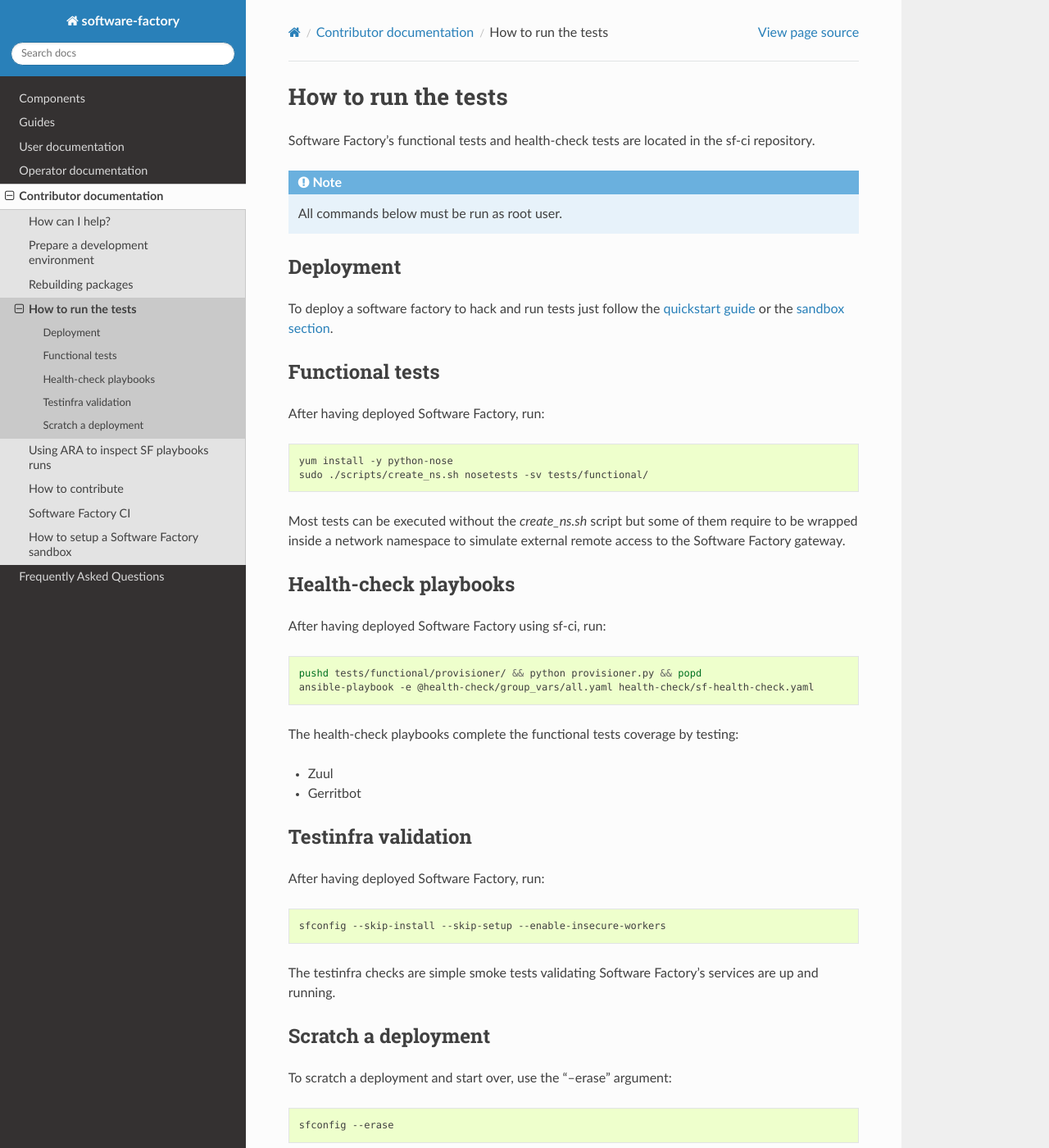
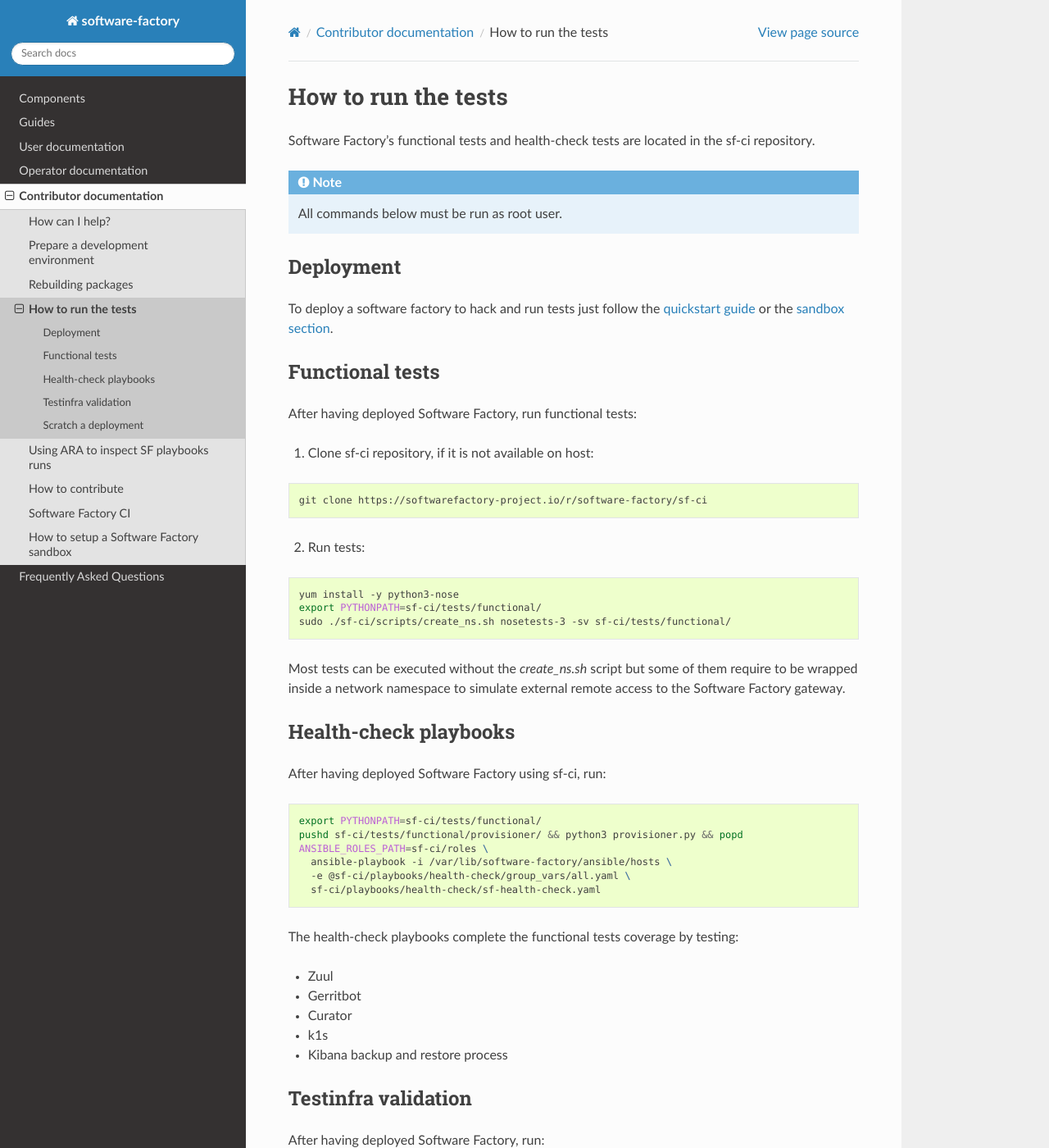
Before and after one commit to softwarefactory-project/sf-docs, a Sphinx documentation site: the page built from docs/contributor/run_tests.rst, in a window 1280 px wide and 1400 px high. Shown: the whole window at 82% size. Built offline with Sphinx 7.4.7 and the Read the Docs theme 2.0.0, drawn with Linux system fonts in a browser that asks for light colours.

Commit message:
Update run-tests page
Some commands require to be updated.

Change-Id: I8b8e32c19d54fcd4b2c03d5ec742f9b2e29fb0bd

```diff
--- a/docs/contributor/run_tests.rst
+++ b/docs/contributor/run_tests.rst
@@ -20,12 +20,21 @@
 Functional tests
 ................
 
-After having deployed Software Factory, run:
+After having deployed Software Factory, run functional tests:
+
+1. Clone sf-ci repository, if it is not available on host:
 
 .. code-block:: bash
 
- yum install -y python-nose
- sudo ./scripts/create_ns.sh nosetests -sv tests/functional/
+  git clone https://softwarefactory-project.io/r/software-factory/sf-ci
+
+2. Run tests:
+
+.. code-block:: bash
+
+ yum install -y python3-nose
+ export PYTHONPATH=sf-ci/tests/functional/
+ sudo ./sf-ci/scripts/create_ns.sh nosetests-3 -sv sf-ci/tests/functional/
 
 Most tests can be executed without the *create_ns.sh* script but some
 of them require to be wrapped inside a network namespace to simulate
@@ -39,14 +48,20 @@
 
 .. code-block:: bash
 
- pushd tests/functional/provisioner/ && python provisioner.py && popd
- ansible-playbook -e @health-check/group_vars/all.yaml health-check/sf-health-check.yaml
-
+ export PYTHONPATH=sf-ci/tests/functional/
+ pushd sf-ci/tests/functional/provisioner/ && python3 provisioner.py && popd
+ ANSIBLE_ROLES_PATH=sf-ci/roles \
+   ansible-playbook -i /var/lib/software-factory/ansible/hosts \
+   -e @sf-ci/playbooks/health-check/group_vars/all.yaml \
+   sf-ci/playbooks/health-check/sf-health-check.yaml
 
 The health-check playbooks complete the functional tests coverage by testing:
 
 * Zuul
 * Gerritbot
+* Curator
+* k1s
+* Kibana backup and restore process
 
 Testinfra validation
 ....................
```
